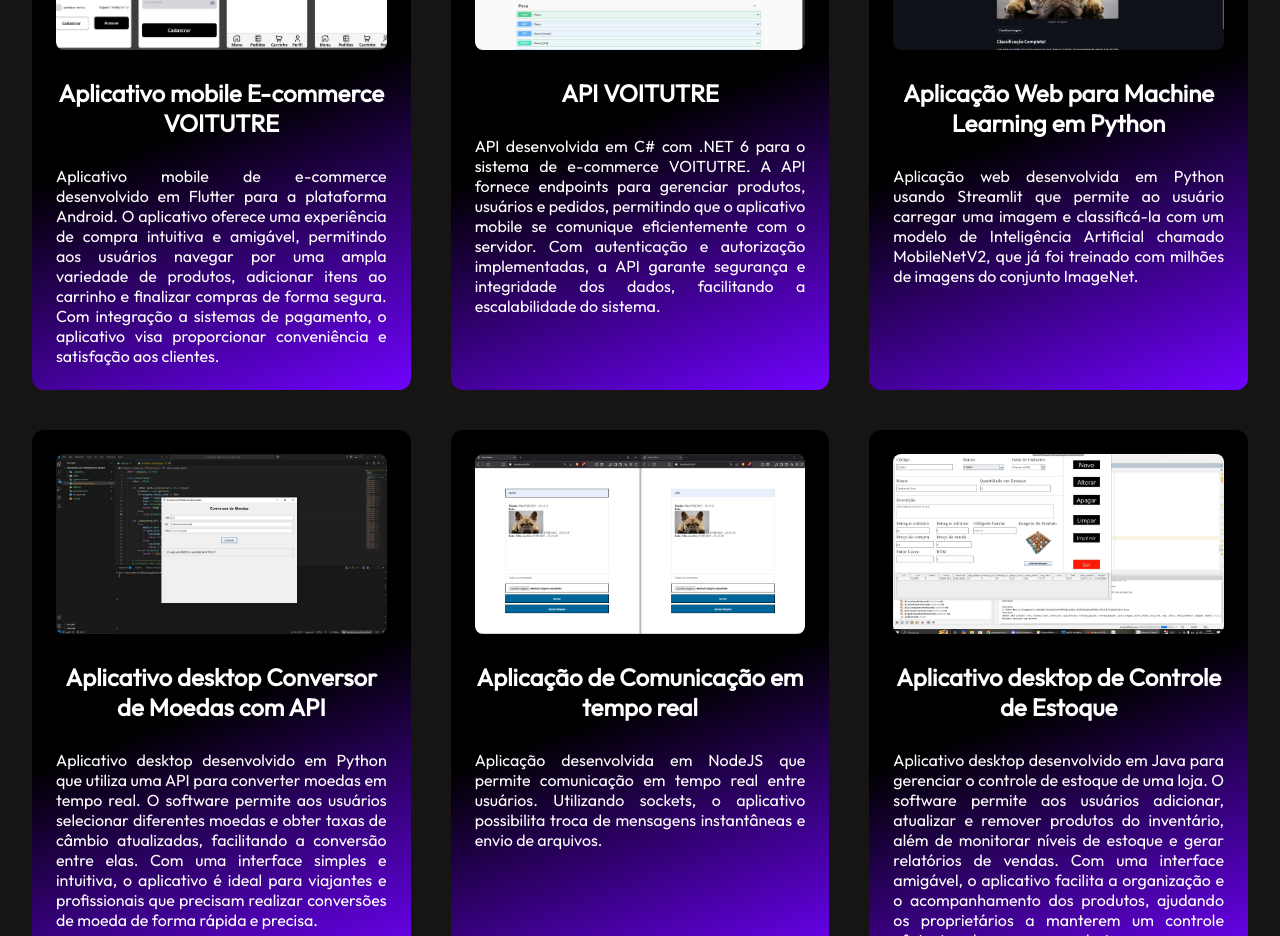
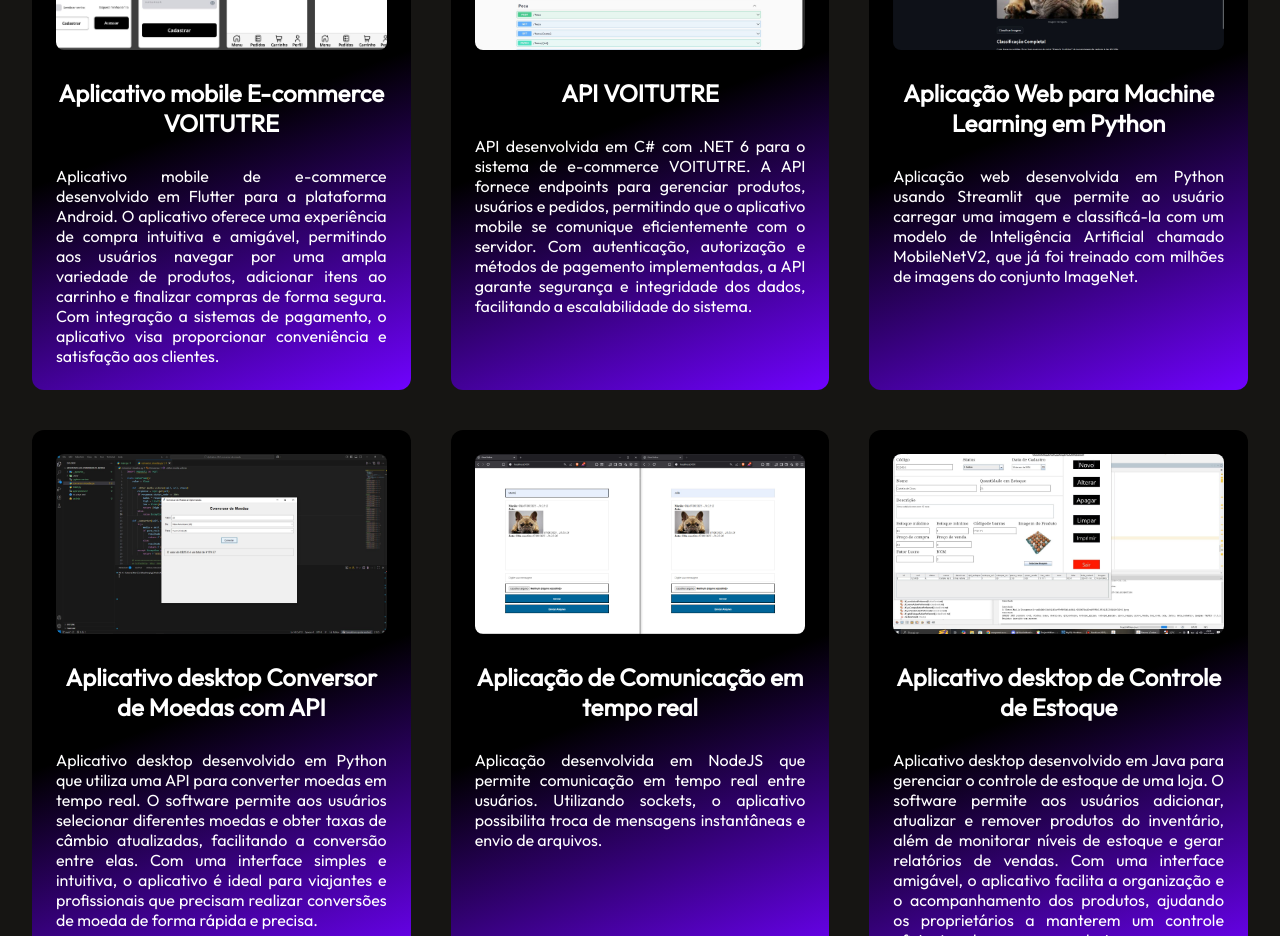
Before and after one commit to muriloruz/portfolio, a React (Vite) app in the folder Portifolio_Ruz/: page / in a window 1280 px wide. Shown: the part 4080-5016 px from the top of the page. Built offline with nearby package versions, Linux system fonts and the light colour scheme.

Commit message:
Arrumando o mywork.js

```diff
--- a/Portifolio_Ruz/src/assets/mywork_data.js
+++ b/Portifolio_Ruz/src/assets/mywork_data.js
@@ -17,7 +17,7 @@ const mywork_data = [
         w_no:2,
         w_name:"API VOITUTRE",
         w_img:project2_img,
-        w_desc:"API desenvolvida em C# com .NET 6 para o sistema de e-commerce VOITUTRE. A API fornece endpoints para gerenciar produtos, usuários e pedidos, permitindo que o aplicativo mobile se comunique eficientemente com o servidor. Com autenticação e autorização implementadas, a API garante segurança e integridade dos dados, facilitando a escalabilidade do sistema."
+        w_desc:"API desenvolvida em C# com .NET 6 para o sistema de e-commerce VOITUTRE. A API fornece endpoints para gerenciar produtos, usuários e pedidos, permitindo que o aplicativo mobile se comunique eficientemente com o servidor. Com autenticação, autorização e métodos de pagemento implementadas, a API garante segurança e integridade dos dados, facilitando a escalabilidade do sistema."
         ,w_gh:"https://github.com/muriloruz/APIVoiture"
     },
     {
```
